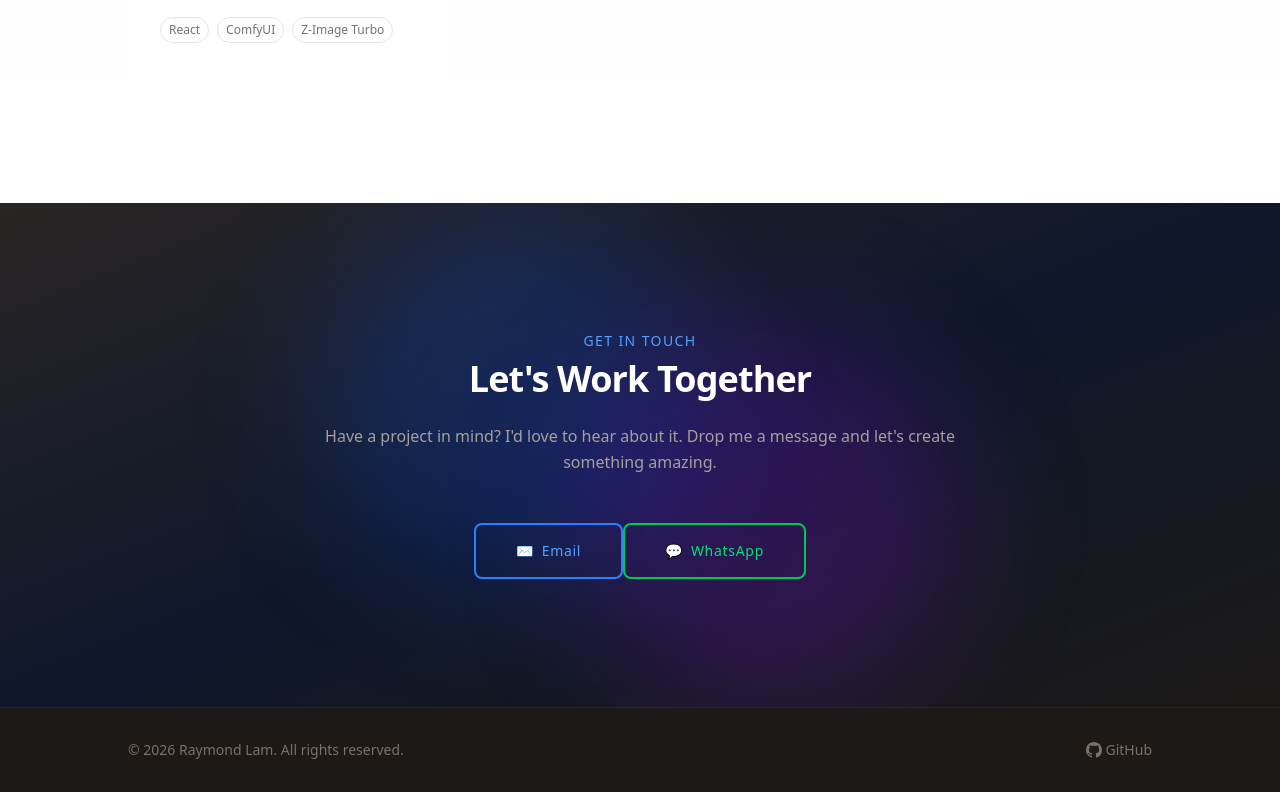
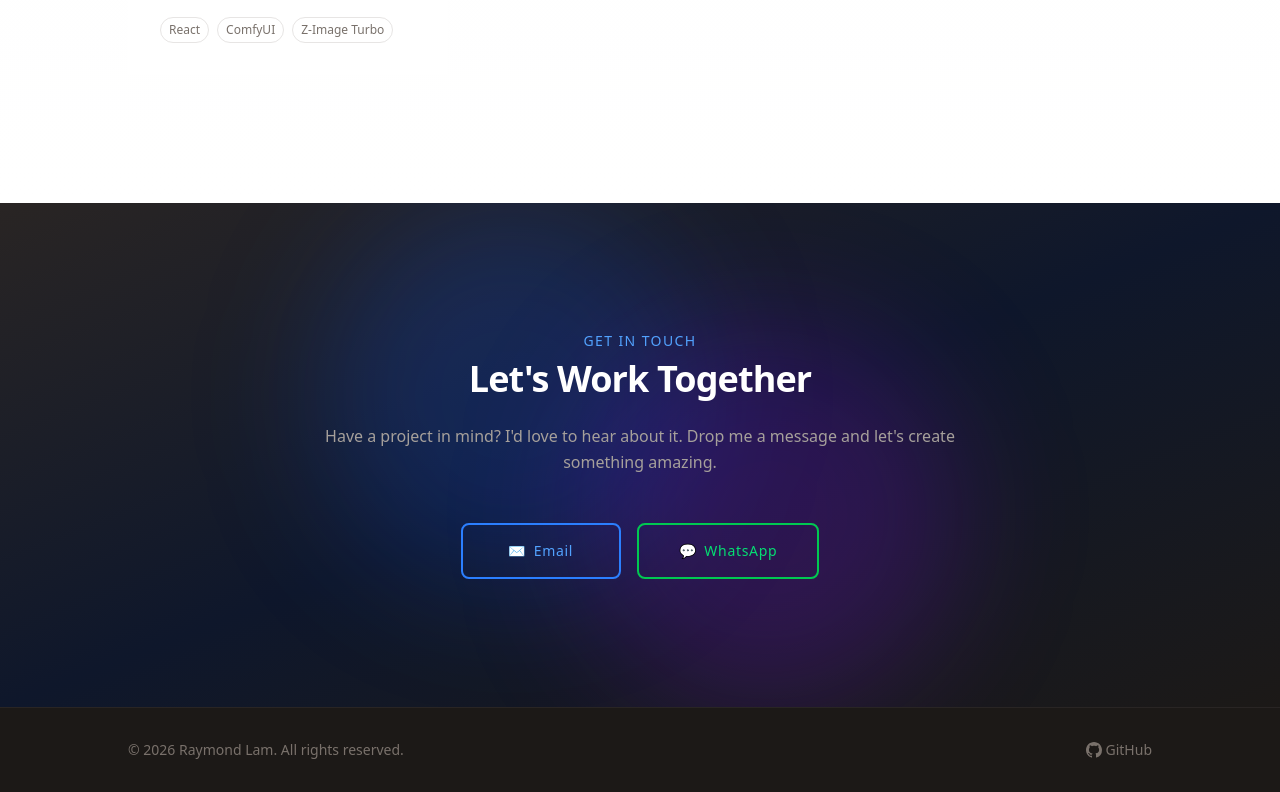
Before and after one commit to pc8521claw/portfolio, a Next.js app: page / in a window 1280 px wide. Shown: the part 3133-3925 px from the top of the page. Built offline with nearby package versions, Linux system fonts and the light colour scheme.

Commit message:
Fix button width: wrap in flex container, equal min-w-[160px]

```diff
--- a/src/app/page.tsx
+++ b/src/app/page.tsx
@@ -366,9 +366,10 @@ export default function Home() {
           <p className="text-stone-400 mb-12 leading-relaxed">
             {t.contact.description}
           </p>
+          <div className="flex flex-col sm:flex-row gap-4 justify-center items-center">
             <a
               href="mailto:rlamwp@gmail.com"
-            className="inline-flex items-center gap-2 px-10 py-4 border-2 border-blue-500 text-blue-400 text-sm tracking-wider font-medium rounded-lg hover:bg-blue-500 hover:text-white transition-all hover:-translate-y-0.5 hover:shadow-lg hover:shadow-blue-500/25 min-w-[140px] justify-center"
+              className="inline-flex items-center gap-2 px-10 py-4 border-2 border-blue-500 text-blue-400 text-sm tracking-wider font-medium rounded-lg hover:bg-blue-500 hover:text-white transition-all hover:-translate-y-0.5 hover:shadow-lg hover:shadow-blue-500/25 w-full sm:w-auto sm:min-w-[160px] justify-center"
             >
               <span>✉️</span> Email
             </a>
@@ -376,10 +377,11 @@ export default function Home() {
               href="https://wa.me/85294215788"
               target="_blank"
               rel="noopener noreferrer"
-            className="inline-flex items-center gap-2 px-10 py-4 border-2 border-green-500 text-green-400 text-sm tracking-wider font-medium rounded-lg hover:bg-green-500 hover:text-white transition-all hover:-translate-y-0.5 hover:shadow-lg hover:shadow-green-500/25 min-w-[140px] justify-center"
+              className="inline-flex items-center gap-2 px-10 py-4 border-2 border-green-500 text-green-400 text-sm tracking-wider font-medium rounded-lg hover:bg-green-500 hover:text-white transition-all hover:-translate-y-0.5 hover:shadow-lg hover:shadow-green-500/25 w-full sm:w-auto sm:min-w-[160px] justify-center"
             >
               <span>💬</span> WhatsApp
             </a>
+          </div>
         </div>
       </section>
 
```
Lines whose indentation alone changed are shown as unchanged.
